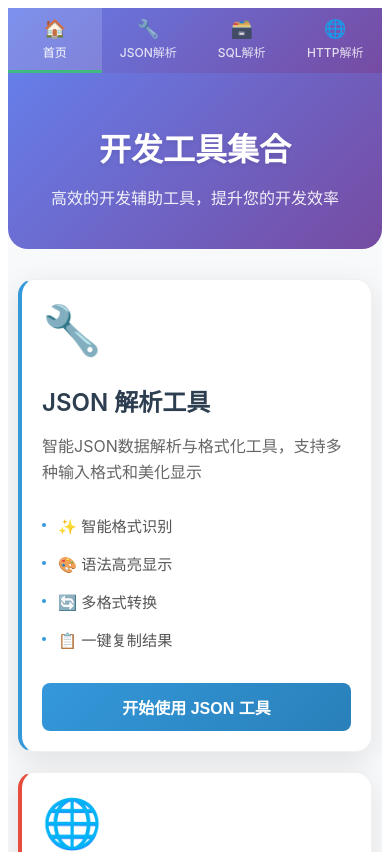
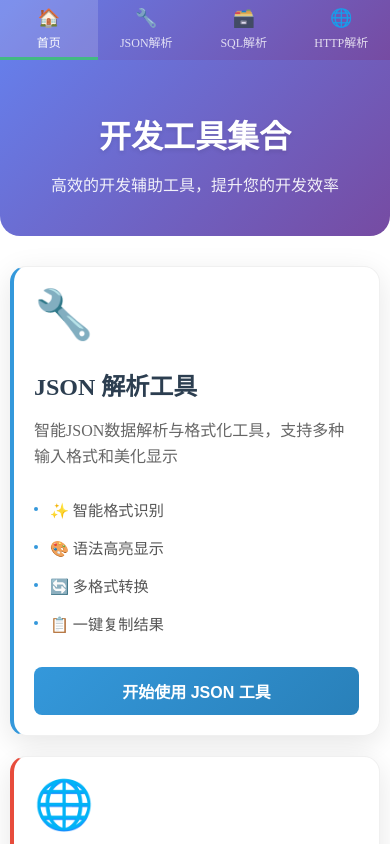
Before and after one commit to zhanghengwh15/json-skywalking, a Vue app: page / in a window 390 px wide. Built offline with nearby package versions, Linux system fonts and the light colour scheme.

Commit message:
Refactor layout styles across components to improve responsiveness and user experience. Adjusted flex properties and overflow settings in App, Home, JsonParser, PostParser, and SqlParser components for better content handling and visual consistency.

```diff
--- a/src/App.vue
+++ b/src/App.vue
@@ -29,15 +29,11 @@
 </template>
 
 <style>
-#app {
-  font-family: -apple-system, BlinkMacSystemFont, 'Segoe UI', Roboto, sans-serif;
-  -webkit-font-smoothing: antialiased;
-  -moz-osx-font-smoothing: grayscale;
-  color: #2c3e50;
-  height: 100vh;
-  display: flex;
-  flex-direction: column;
-  overflow: hidden; /* 防止整体出现滚动条 */
+html, body, #app {
+  height: 100%;
+  min-height: 0;
+  margin: 0;
+  padding: 0;
 }
 
 .tab-navigation {
@@ -45,7 +41,8 @@
   padding: 0;
   display: flex;
   box-shadow: 0 2px 10px rgba(0,0,0,0.1);
-  flex-shrink: 0; /* 防止导航栏被压缩 */
+  flex-shrink: 0;
+  z-index: 10;
 }
 
 .tab-item {
@@ -60,6 +57,8 @@
   flex: 1;
   justify-content: center;
   gap: 8px;
+  height: 60px;
+  box-sizing: border-box;
 }
 
 .tab-item:hover {
@@ -83,9 +82,16 @@
 
 .main-content {
   flex: 1;
-  overflow: hidden; /* 改为 hidden，让子组件自己处理滚动 */
-  background-color: #f8f9fa;
-  position: relative; /* 为绝对定位的子元素提供参考 */
+  min-height: 0;
+  height: 100%;
+  display: flex;
+  flex-direction: column;
+  /* 不设置overflow，交由子页面决定 */
+}
+
+/* 添加全局样式 */
+html, body {
+  overflow: hidden;
 }
 
 /* 响应式设计 */
--- a/src/views/Home.vue
+++ b/src/views/Home.vue
@@ -107,10 +107,14 @@ const navigateToSqlParser = () => {
 
 <style scoped>
 .home {
+  flex: 1;
+  min-height: 0;
+  height: 100%;
+  overflow-y: auto;
+  box-sizing: border-box;
   padding: 20px;
   max-width: 1200px;
   margin: 0 auto;
-  min-height: calc(100vh - 80px);
 }
 
 /* 头部英雄区域 */
--- a/src/views/JsonParser.vue
+++ b/src/views/JsonParser.vue
@@ -842,46 +842,66 @@ function loadFromHistory(item: HistoryItem) {
 
 <style scoped>
 .json-parser {
-  padding: 20px;
-  max-width: 1400px;
-  margin: 0 auto;
+  flex: 1;
+  min-height: 0;
   height: 100%;
   display: flex;
   flex-direction: column;
   background: #1e1e1e;
   color: #d4d4d4;
-  overflow: hidden; /* 防止整体滚动 */
+  overflow: hidden;
+  box-sizing: border-box;
+  width: 100%;
+  max-width: 1400px;
+  margin: 0 auto;
 }
 
 .header {
   text-align: center;
   margin-bottom: 20px;
-  flex-shrink: 0; /* 防止头部被压缩 */
+  flex-shrink: 0;
+  padding: 0 20px;
 }
 
 .content {
+  flex: 1;
+  min-height: 0;
+  height: 100%;
   display: grid;
   grid-template-columns: 1fr 1fr;
   gap: 20px;
-  flex: 1;
-  min-height: 0; /* 重要：允许内容区域收缩 */
-  overflow: hidden; /* 防止内容区域滚动 */
+  overflow: hidden;
+  box-sizing: border-box;
 }
 
 .input-section,
 .output-section {
+  flex: 1;
+  min-height: 0;
+  height: 100%;
   display: flex;
   flex-direction: column;
   border: 1px solid #3c3c3c;
   border-radius: 8px;
   overflow: hidden;
   background: #252526;
-  min-height: 0; /* 重要：允许section收缩 */
+}
+
+.section-header {
+  display: flex;
+  justify-content: space-between;
+  align-items: center;
+  padding: 15px 20px;
+  background: #2d2d30;
+  color: #cccccc;
+  border-bottom: 1px solid #3c3c3c;
+  flex-shrink: 0;
 }
 
 .json-tree-container {
   flex: 1;
-  overflow: auto; /* 只在内容区域显示滚动条 */
+  overflow: auto;
   padding: 20px;
+  min-height: 0;
 }
 </style>
--- a/src/views/PostParser.vue
+++ b/src/views/PostParser.vue
@@ -913,41 +913,60 @@ onUnmounted(() => {
 
 <style scoped>
 .post-parser {
-  padding: 20px;
-  max-width: 1400px;
-  margin: 0 auto;
+  flex: 1;
+  min-height: 0;
   height: 100%;
   display: flex;
   flex-direction: column;
   background: #1e1e1e;
   color: #d4d4d4;
-  overflow: hidden; /* 防止整体滚动 */
+  overflow: hidden;
+  box-sizing: border-box;
+  width: 100%;
+  max-width: 1400px;
+  margin: 0 auto;
 }
 
 .header {
   text-align: center;
   margin-bottom: 20px;
-  flex-shrink: 0; /* 防止头部被压缩 */
+  flex-shrink: 0;
+  padding: 0 20px;
 }
 
 .content {
+  flex: 1;
+  min-height: 0;
+  height: 100%;
   display: grid;
   grid-template-columns: 1fr 1fr;
   gap: 20px;
-  flex: 1;
-  min-height: 0; /* 重要：允许内容区域收缩 */
-  overflow: hidden; /* 防止内容区域滚动 */
+  overflow: hidden;
+  box-sizing: border-box;
 }
 
 .input-section,
 .output-section {
+  flex: 1;
+  min-height: 0;
+  height: 100%;
   display: flex;
   flex-direction: column;
   border: 1px solid #3c3c3c;
   border-radius: 8px;
   overflow: hidden;
   background: #252526;
-  min-height: 0; /* 重要：允许section收缩 */
+}
+
+.section-header {
+  display: flex;
+  justify-content: space-between;
+  align-items: center;
+  padding: 15px 20px;
+  background: #2d2d30;
+  color: #cccccc;
+  border-bottom: 1px solid #3c3c3c;
+  flex-shrink: 0;
 }
 
 .post-input {
@@ -961,14 +980,16 @@ onUnmounted(() => {
   resize: none;
   background: #1e1e1e;
   color: #d4d4d4;
-  overflow: auto; /* 只在输入区域显示滚动条 */
+  overflow: auto;
+  min-height: 0;
 }
 
 .post-output {
   flex: 1;
   padding: 20px;
   background: #1e1e1e;
-  overflow: auto; /* 只在输出区域显示滚动条 */
+  overflow: auto;
   color: #d4d4d4;
+  min-height: 0;
 }
 </style>
--- a/src/views/SqlParser.vue
+++ b/src/views/SqlParser.vue
@@ -481,21 +481,25 @@ onUnmounted(() => {
 
 <style scoped>
 .sql-parser {
-  padding: 20px;
-  max-width: 1400px;
-  margin: 0 auto;
+  flex: 1;
+  min-height: 0;
   height: 100%;
   display: flex;
   flex-direction: column;
   background: #1e1e1e;
   color: #d4d4d4;
-  overflow: hidden; /* 防止整体滚动 */
+  overflow: hidden;
+  box-sizing: border-box;
+  width: 100%;
+  max-width: 1400px;
+  margin: 0 auto;
 }
 
 .header {
   text-align: center;
   margin-bottom: 20px;
-  flex-shrink: 0; /* 防止头部被压缩 */
+  flex-shrink: 0;
+  padding: 0 20px;
 }
 
 .header h1 {
@@ -509,23 +513,27 @@ onUnmounted(() => {
 }
 
 .content {
+  flex: 1;
+  min-height: 0;
+  height: 100%;
   display: grid;
   grid-template-columns: 1fr 1fr;
   gap: 20px;
-  flex: 1;
-  min-height: 0; /* 重要：允许内容区域收缩 */
-  overflow: hidden; /* 防止内容区域滚动 */
+  overflow: hidden;
+  box-sizing: border-box;
 }
 
 .input-section,
 .output-section {
+  flex: 1;
+  min-height: 0;
+  height: 100%;
   display: flex;
   flex-direction: column;
   border: 1px solid #3c3c3c;
   border-radius: 8px;
   overflow: hidden;
   background: #252526;
-  min-height: 0; /* 重要：允许section收缩 */
 }
 
 .section-header {
@@ -536,6 +544,7 @@ onUnmounted(() => {
   background: #2d2d30;
   color: #cccccc;
   border-bottom: 1px solid #3c3c3c;
+  flex-shrink: 0;
 }
 
 .section-header h3 {
@@ -598,15 +607,17 @@ onUnmounted(() => {
   resize: none;
   background: #1e1e1e;
   color: #d4d4d4;
-  overflow: auto; /* 只在输入区域显示滚动条 */
+  overflow: auto;
+  min-height: 0;
 }
 
 .sql-output {
   flex: 1;
   padding: 20px;
   background: #1e1e1e;
-  overflow: auto; /* 只在输出区域显示滚动条 */
+  overflow: auto;
   color: #d4d4d4;
+  min-height: 0;
 }
 
 .sql-display pre {
```
